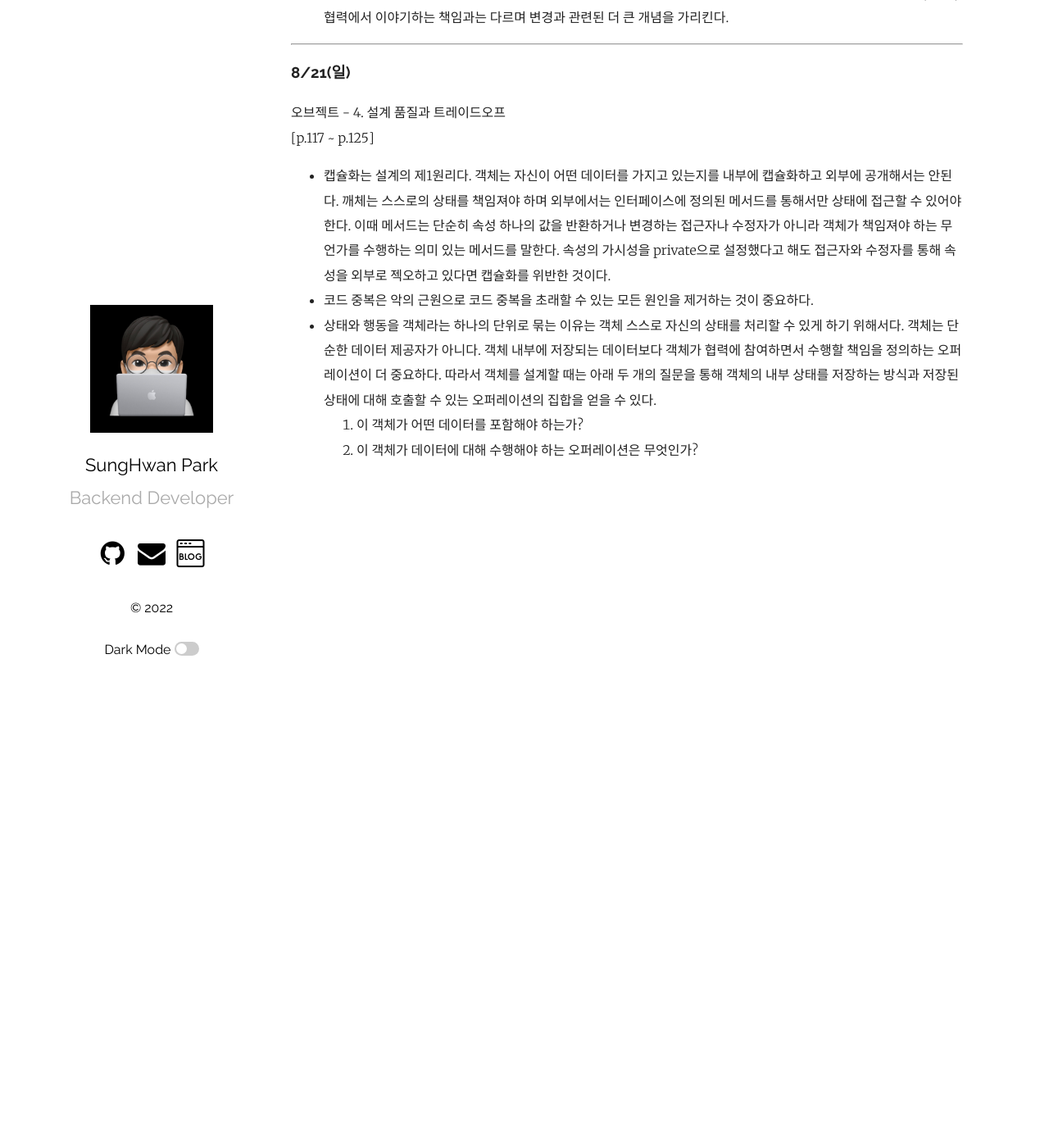
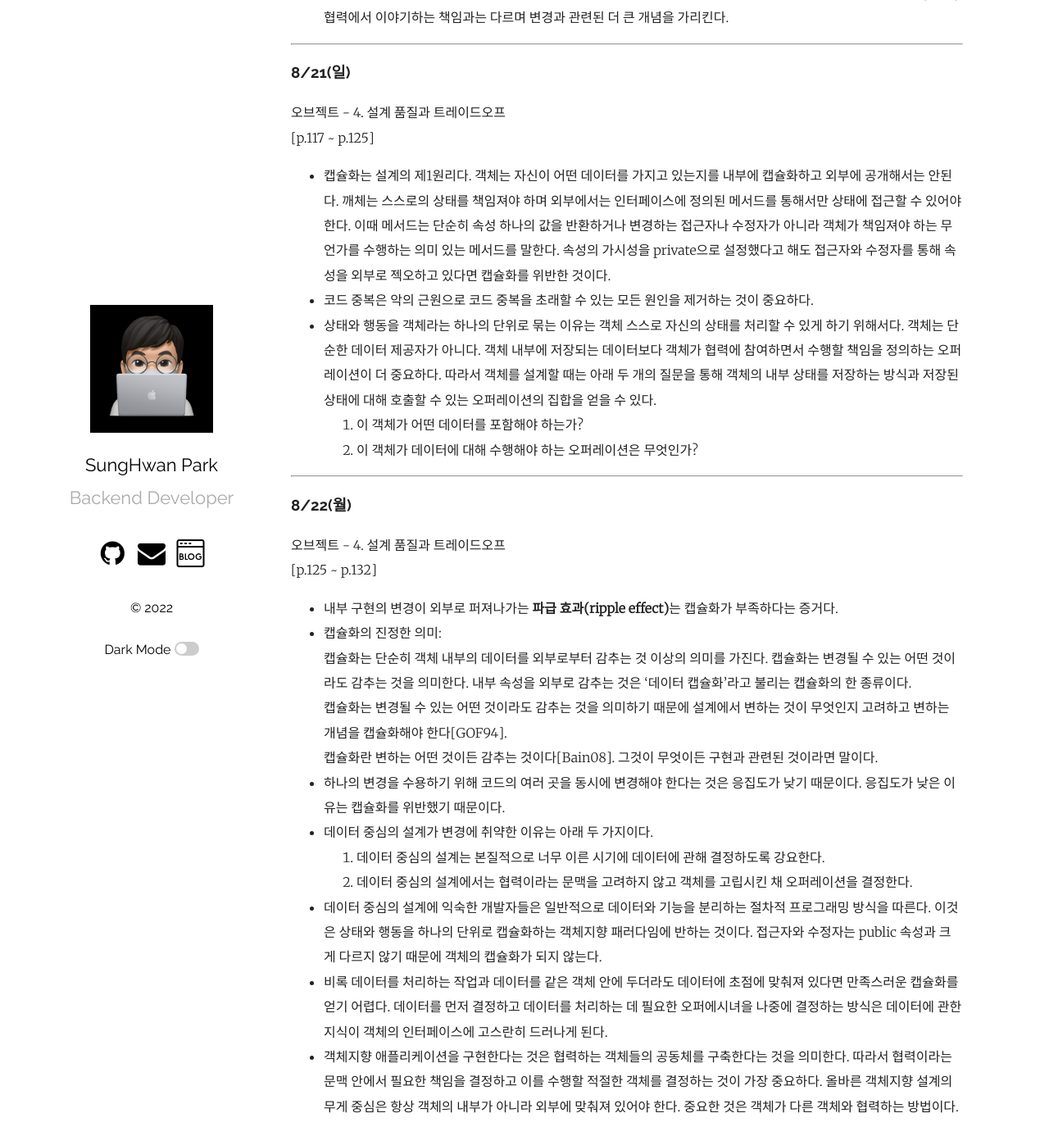
Before and after one commit to mrpark219/TIL, a Jekyll site: the page built from _posts/2022-08-01-8월TIL.markdown, in a window 1280 px wide and 1400 px high, scrolled down 20683 px. Shown: the top 1397 px of the window at 82% size. Built offline with Jekyll 4.4.1, drawn with Linux system fonts in a browser that asks for light colours; comment, search, counter and statistics services are not loaded.

Commit message:
feat: 2022-08-22 TIL 추가

```diff
--- a/_posts/2022-08-01-8월TIL.markdown
+++ b/_posts/2022-08-01-8월TIL.markdown
@@ -465,3 +465,23 @@ categories: 202208 TIL
 -   상태와 행동을 객체라는 하나의 단위로 묶는 이유는 객체 스스로 자신의 상태를 처리할 수 있게 하기 위해서다. 객체는 단순한 데이터 제공자가 아니다. 객체 내부에 저장되는 데이터보다 객체가 협력에 참여하면서 수행할 책임을 정의하는 오퍼레이션이 더 중요하다. 따라서 객체를 설계할 때는 아래 두 개의 질문을 통해 객체의 내부 상태를 저장하는 방식과 저장된 상태에 대해 호출할 수 있는 오퍼레이션의 집합을 얻을 수 있다.
     1. 이 객체가 어떤 데이터를 포함해야 하는가?
     2. 이 객체가 데이터에 대해 수행해야 하는 오퍼레이션은 무엇인가?
+
+---
+
+### 8/22(월)
+
+오브젝트 - 4. 설계 품질과 트레이드오프
+[p.125 ~ p.132]
+
+-   내부 구현의 변경이 외부로 퍼져나가는 **파급 효과(ripple effect)**는 캡슐화가 부족하다는 증거다.
+-   캡슐화의 진정한 의미:
+    캡슐화는 단순히 객체 내부의 데이터를 외부로부터 감추는 것 이상의 의미를 가진다. 캡슐화는 변경될 수 있는 어떤 것이라도 감추는 것을 의미한다. 내부 속성을 외부로 감추는 것은 '데이터 캡슐화'라고 불리는 캡슐화의 한 종류이다.
+    캡슐화는 변경될 수 있는 어떤 것이라도 감추는 것을 의미하기 때문에 설계에서 변하는 것이 무엇인지 고려하고 변하는 개념을 캡슐화해야 한다[GOF94].
+    캡슐화란 변하는 어떤 것이든 감추는 것이다[Bain08]. 그것이 무엇이든 구현과 관련된 것이라면 말이다.
+-   하나의 변경을 수용하기 위해 코드의 여러 곳을 동시에 변경해야 한다는 것은 응집도가 낮기 때문이다. 응집도가 낮은 이유는 캡슐화를 위반했기 때문이다.
+-   데이터 중심의 설계가 변경에 취약한 이유는 아래 두 가지이다.
+    1. 데이터 중심의 설계는 본질적으로 너무 이른 시기에 데이터에 관해 결정하도록 강요한다.
+    2. 데이터 중심의 설계에서는 협력이라는 문맥을 고려하지 않고 객체를 고립시킨 채 오퍼레이션을 결정한다.
+-   데이터 중심의 설계에 익숙한 개발자들은 일반적으로 데이터와 기능을 분리하는 절차적 프로그래밍 방식을 따른다. 이것은 상태와 행동을 하나의 단위로 캡슐화하는 객체지향 패러다임에 반하는 것이다. 접근자와 수정자는 public 속성과 크게 다르지 않기 때문에 객체의 캡슐화가 되지 않는다.
+-   비록 데이터를 처리하는 작업과 데이터를 같은 객체 안에 두더라도 데이터에 초점에 맞춰져 있다면 만족스러운 캡슐화를 얻기 어렵다. 데이터를 먼저 결정하고 데이터를 처리하는 데 필요한 오퍼에시녀을 나중에 결정하는 방식은 데이터에 관한 지식이 객체의 인터페이스에 고스란히 드러나게 된다.
+-   객체지향 애플리케이션을 구현한다는 것은 협력하는 객체들의 공동체를 구축한다는 것을 의미한다. 따라서 협력이라는 문맥 안에서 필요한 책임을 결정하고 이를 수행할 적절한 객체를 결정하는 것이 가장 중요하다. 올바른 객체지향 설계의 무게 중심은 항상 객체의 내부가 아니라 외부에 맞춰져 있어야 한다. 중요한 것은 객체가 다른 객체와 협력하는 방법이다.
```
